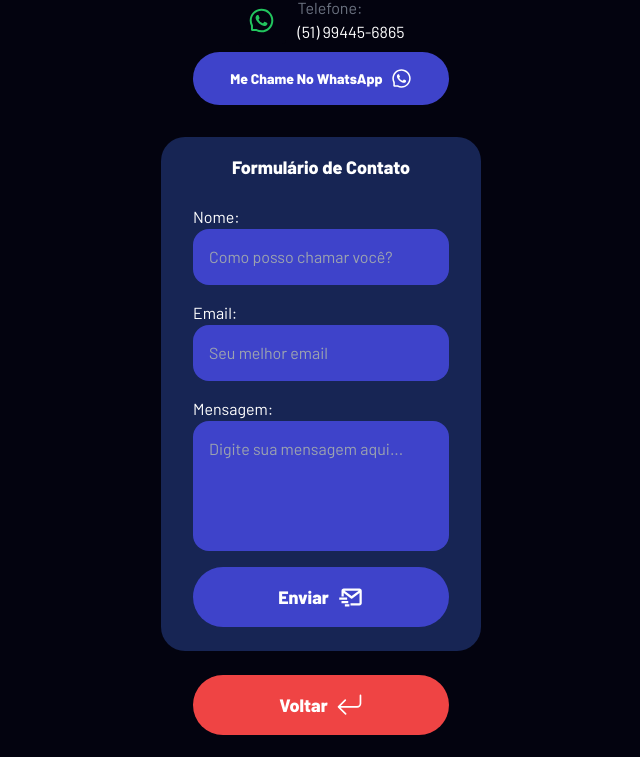
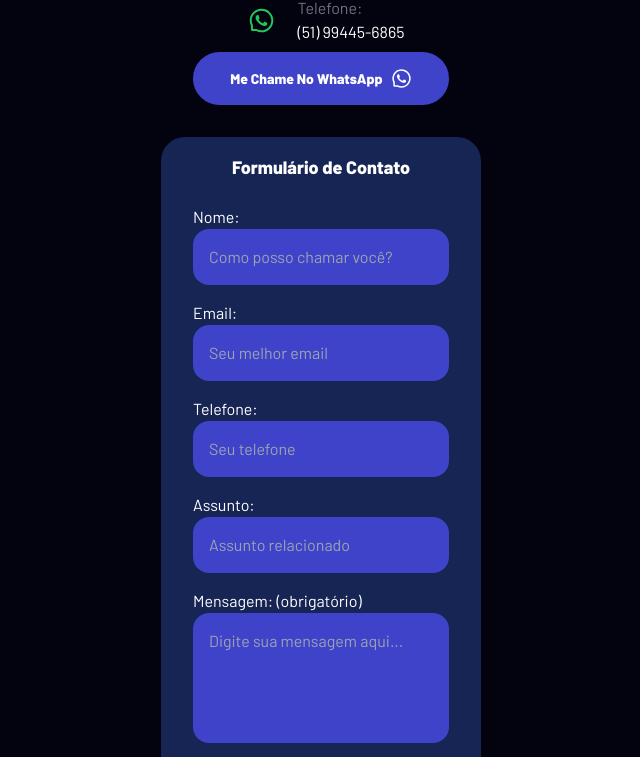
Before and after one commit to Filipe-Bacof/next-portifolio, a Next.js app: page /contact in a window 1280 px wide. Shown: the part 427-1184 px from the top of the page, without its empty margins (319-959 px from the left). Built offline with nearby package versions, Linux system fonts and the light colour scheme.

Commit message:
contact form with more fields

```diff
--- a/src/app/api/route.ts
+++ b/src/app/api/route.ts
@@ -3,7 +3,7 @@ import nodemailer from 'nodemailer'
 
 export const POST = async (req: NextRequest, _res: NextResponse) => {
   try {
-    const { name, email, message } = await req.json()
+    const { name, email, phone, subject, message } = await req.json()
 
     const transporter = nodemailer.createTransport({
       port: 465,
@@ -18,9 +18,27 @@ export const POST = async (req: NextRequest, _res: NextResponse) => {
     const mailData = {
       from: process.env.GMAIL_USER,
       to: 'filipebacof@gmail.com',
-      subject: `Nome: ${name}`,
-      text: message + ' | Enviado De: ' + email,
-      html: `<div>${message}</div><p>Responder para: ${email}</p>`,
+      subject:
+        subject ||
+        (name && `${name} - Contato via portifólio`) ||
+        'Contato via portifólio',
+      text: `${message} | ${name ? 'Nome: ' + name : 'Não informou o nome'} | ${
+        email ? 'Email: ' + email : 'Não informou o e-mail'
+      } | ${phone ? 'Telefone: ' + phone : 'Não informou o telefone'}`,
+      html: `<div>
+      ${name ? '<h1>Nome: ' + name + '</h1>' : '<h1>Nome não informado</h1>'}
+      ${
+        email
+          ? '<h2>E-mail: ' + email + '</h2>'
+          : '<h2>E-mail não informado</h2>'
+      }
+      ${
+        phone
+          ? '<h2>Telefone: ' + phone + '</h2>'
+          : '<h2>Telefone não informado</h2>'
+      }
+      <p>${message}</p>
+      </div>`,
     }
 
     try {
--- a/src/app/components/ContactForm.tsx
+++ b/src/app/components/ContactForm.tsx
@@ -10,10 +10,12 @@ export default function ContactForm() {
     e.preventDefault()
     setStatus('Enviando...')
 
-    const { name, email, message }: any = e.currentTarget
+    const { name, email, phone, subject, message }: any = e.currentTarget
     const details = {
       name: name.value,
       email: email.value,
+      phone: phone.value,
+      subject: subject.value,
       message: message.value,
     }
     try {
@@ -49,7 +51,6 @@ export default function ContactForm() {
             className="flex w-64 flex-row items-center justify-center rounded-2xl bg-customBlue-100 p-4 text-white outline-none duration-200 hover:bg-customBlue-200"
             type="text"
             id="name"
-            required
             placeholder="Como posso chamar você?"
           />
         </div>
@@ -61,13 +62,34 @@ export default function ContactForm() {
             className="flex w-64 flex-row items-center justify-center rounded-2xl bg-customBlue-100 p-4 text-white outline-none duration-200 hover:bg-customBlue-200"
             type="email"
             id="email"
-            required
             placeholder="Seu melhor email"
+          />
+        </div>
+        <div className="flex flex-col p-2">
+          <label htmlFor="phone" id="labeltext" className="text-white">
+            Telefone:
+          </label>
+          <input
+            className="flex w-64 flex-row items-center justify-center rounded-2xl bg-customBlue-100 p-4 text-white outline-none duration-200 hover:bg-customBlue-200"
+            type="tel"
+            id="phone"
+            placeholder="Seu telefone"
+          />
+        </div>
+        <div className="flex flex-col p-2">
+          <label htmlFor="subject" id="labeltext" className="text-white">
+            Assunto:
+          </label>
+          <input
+            className="flex w-64 flex-row items-center justify-center rounded-2xl bg-customBlue-100 p-4 text-white outline-none duration-200 hover:bg-customBlue-200"
+            type="text"
+            id="subject"
+            placeholder="Assunto relacionado"
           />
         </div>
         <div className="mb-2 flex flex-col p-2">
           <label htmlFor="message" id="labeltext" className="text-white">
-            Mensagem:
+            Mensagem: &#40;obrigatório&#41;
           </label>
           <textarea
             id="message"
```
